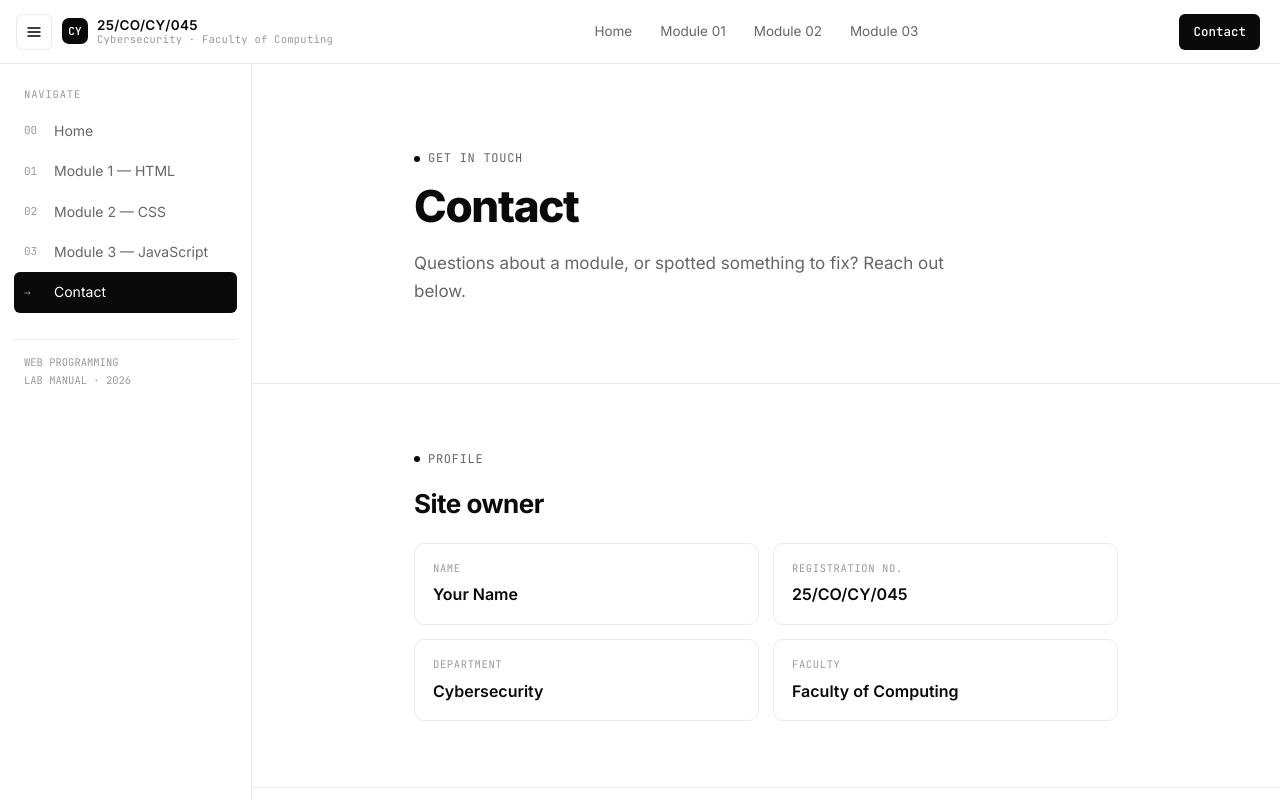
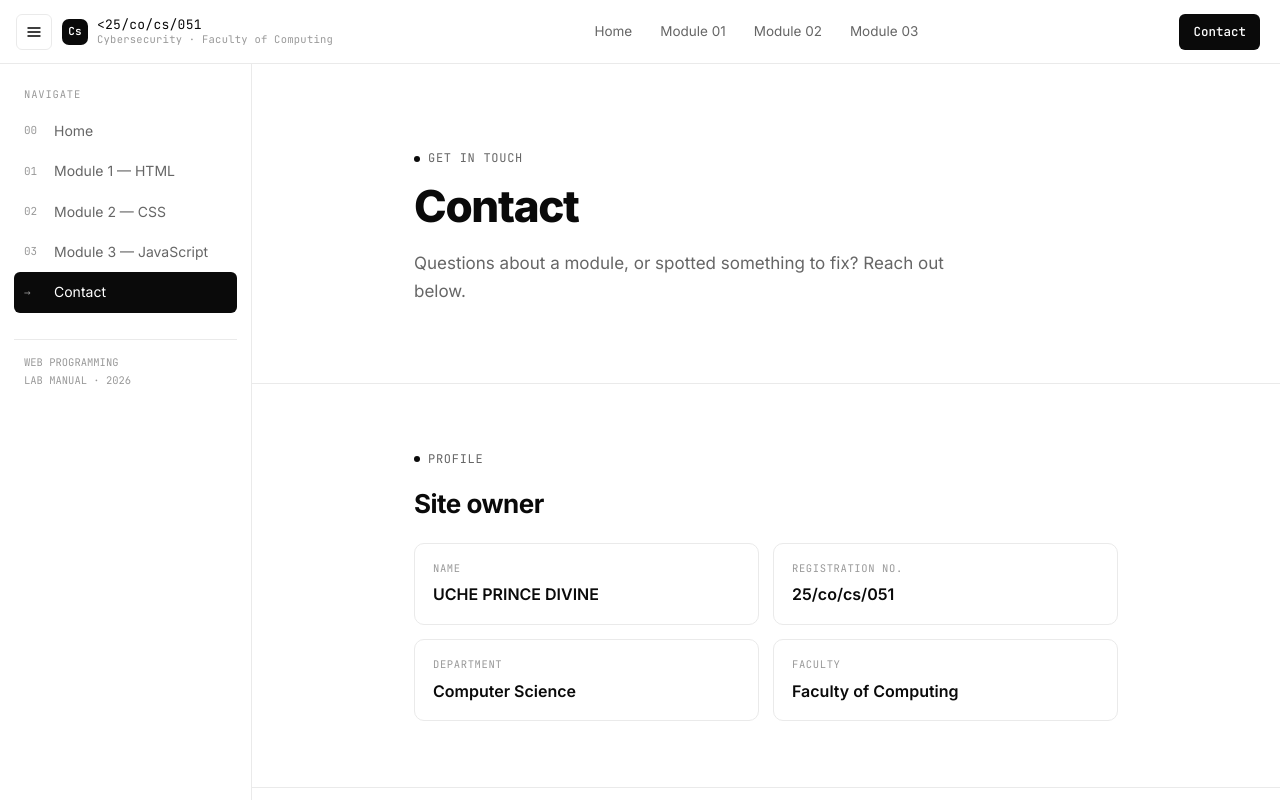
Before and after one commit to Kelvinagbe/bright-school-project, a plain HTML site: page contact.html in a window 1280 px wide. Shown: the top 802 px of the page. Drawn offline with Linux system fonts and the light colour scheme.

Commit message:
Update contact.html

```diff
--- a/contact.html
+++ b/contact.html
@@ -3,7 +3,7 @@
 <head>
 <meta charset="UTF-8">
 <meta name="viewport" content="width=device-width, initial-scale=1.0">
-<title>Contact — 25/CO/CY/045</title>
+<title>Contact — 25/co/cs/051</title>
 <meta name="description" content="Contact page for the Web Programming lab manual site.">
 <link rel="stylesheet" href="styles.css">
 </head>
@@ -17,8 +17,8 @@
       <svg viewBox="0 0 16 16" fill="none"><path d="M2 4h12M2 8h12M2 12h12" stroke="currentColor" stroke-width="1.4" stroke-linecap="round"/></svg>
     </button>
     <a href="index.html" class="brand">
-      <span class="brand-mark">CY</span>
-      <span class="brand-text"><b>25/CO/CY/045</b><span>Cybersecurity · Faculty of Computing</span></span>
+      <span class="brand-mark">Cs</span>
+      <span class="brand-text"><25/co/cs/051</b><span>Cybersecurity · Faculty of Computing</span></span>
     </a>
   </div>
   <nav class="header-nav">
@@ -61,15 +61,15 @@
       <div class="profile-grid reveal">
         <div class="profile-item">
           <span>Name</span>
-          <b><!-- replace with your full name -->Your Name</b>
+          <b><!-- replace with your full name -->UCHE PRINCE DIVINE </b>
         </div>
         <div class="profile-item">
           <span>Registration No.</span>
-          <b>25/CO/CY/045</b>
+          <b>25/co/cs/051</b>
         </div>
         <div class="profile-item">
           <span>Department</span>
-          <b>Cybersecurity</b>
+          <b>Computer Science</b>
         </div>
         <div class="profile-item">
           <span>Faculty</span>
```
